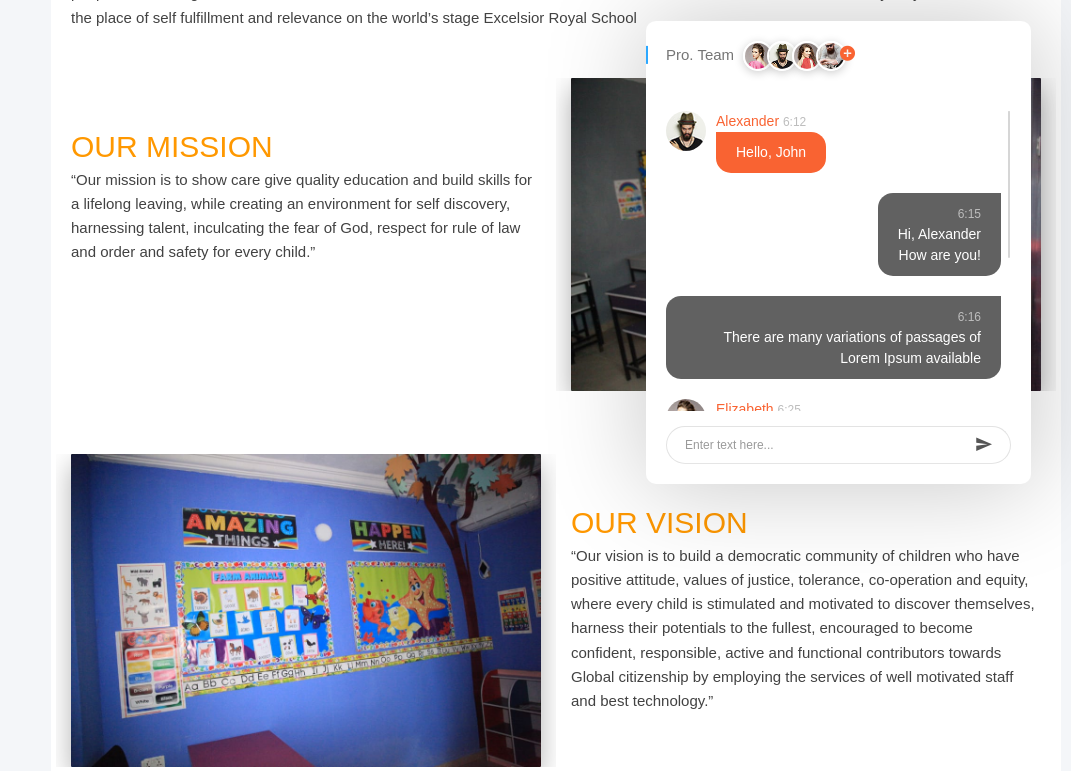
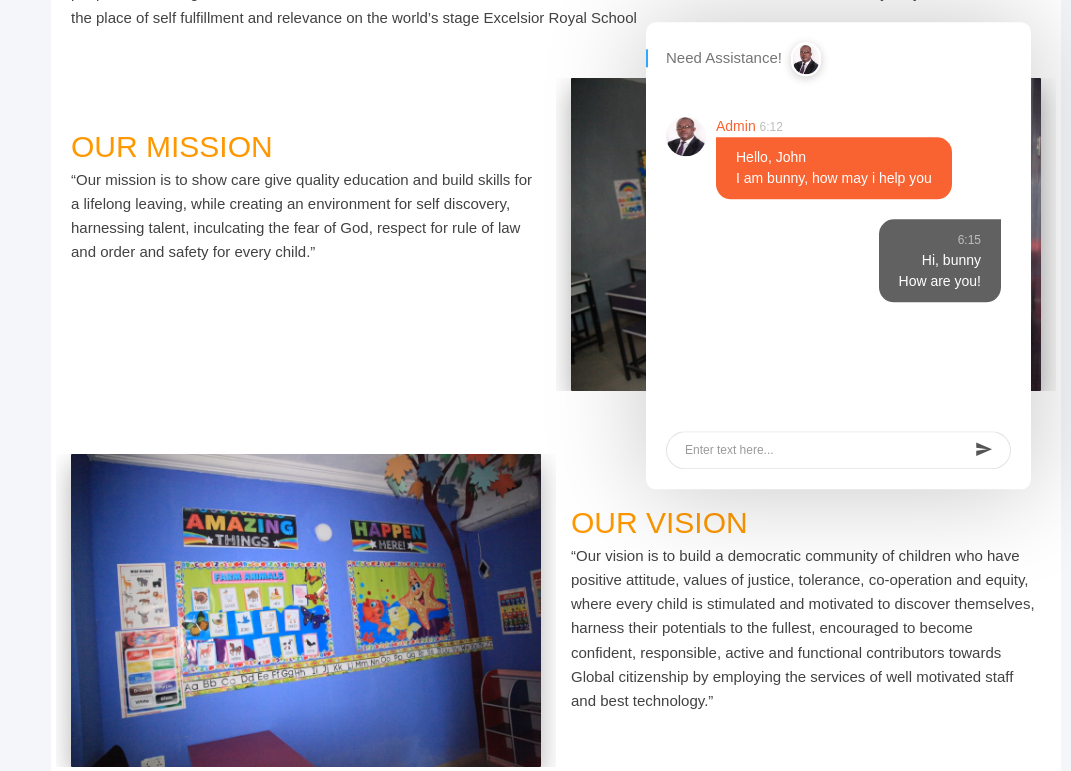
Before and after one commit to mhista/excelsior-admin, a Django app: page /about/ in a window 1280 px wide. Shown: the part 878-1649 px from the top of the page, without its empty margins (209-1280 px from the left). Run offline with Django 3.2, Linux system fonts and the light colour scheme; some libraries are stand-ins or nearby versions.

```diff
--- a/templates/base.html
+++ b/templates/base.html
@@ -46,49 +46,27 @@
     <div class="card">
         <div class="header">
             <ul class="list-unstyled team-info margin-0">
-                <li class="m-r-15"><h2>Pro. Team</h2></li>
+                <li class="m-r-15"><h2>Need Assistance!</h2></li>
                 <li>
-                    <img src= {%  static "assets/images/xs/avatar2.jpg" %} alt="Avatar">
+                    <img src= {%  static "assets/images/school/sir.jpeg" %} alt="Avatar">
                 </li>
-                <li>
-                    <img src= {%  static "assets/images/xs/avatar3.jpg" %} alt="Avatar">
-                </li>
-                <li>
-                    <img src= {%  static "assets/images/xs/avatar4.jpg" %} alt="Avatar">
-                </li>
-                <li>
-                    <img src= {%  static "assets/images/xs/avatar6.jpg" %} alt="Avatar">
-                </li>
-                <li>
-                    <a href="javascript:void(0);" title="Add Member"><i class="zmdi zmdi-plus-circle"></i></a>
-                </li>
+
             </ul>
         </div>
         <div class="body">
             <div class="chat-widget">
             <ul class="chat-scroll-list clearfix">
                 <li class="left float-left">
-                    <img src= {%  static "assets/images/xs/avatar3.jpg" %} class="rounded-circle" alt="">
+                    <img src= {%  static "assets/images/school/sir.jpeg" %} class="rounded-circle" alt="">
                     <div class="chat-info">
-                        <a class="name" href="javascript:void(0);">Alexander</a>
+                        <a class="name" href="javascript:void(0);">Admin</a>
                         <span class="datetime">6:12</span>
-                        <span class="message">Hello, John </span>
+                        <span class="message">Hello, John <br>I am bunny, how may i help you</span>
+
                     </div>
                 </li>
                 <li class="right">
-                    <div class="chat-info"><span class="datetime">6:15</span> <span class="message">Hi, Alexander<br> How are you!</span> </div>
-                </li>
-                <li class="right">
-                    <div class="chat-info"><span class="datetime">6:16</span> <span class="message">There are many variations of passages of Lorem Ipsum available</span> </div>
-                </li>
-                <li class="left float-left"> <img src= {%  static "assets/images/xs/avatar2.jpg" %} class="rounded-circle" alt="">
-                    <div class="chat-info"> <a class="name" href="javascript:void(0);">Elizabeth</a> <span class="datetime">6:25</span> <span class="message">Hi, Alexander,<br> John <br> What are you doing?</span> </div>
-                </li>
-                <li class="left float-left"> <img src= {%  static "assets/images/xs/avatar1.jpg" %} class="rounded-circle" alt="">
-                    <div class="chat-info"> <a class="name" href="javascript:void(0);">Michael</a> <span class="datetime">6:28</span> <span class="message">I would love to join the team.</span> </div>
-                </li>
-                    <li class="right">
-                    <div class="chat-info"><span class="datetime">7:02</span> <span class="message">Hello, <br>Michael</span> </div>
+                    <div class="chat-info"><span class="datetime">6:15</span> <span class="message">Hi, bunny<br> How are you!</span> </div>
                 </li>
             </ul>
             </div>
--- a/templates/navbar.html
+++ b/templates/navbar.html
@@ -31,7 +31,7 @@
         <li class="float-right">
             <a href="#" class="mega-menu" data-close="true" style="font-size
             :large; font-weight:bolder;"><i class="zmdi zmdi-phone active"></i></a>
-            <a href="#" class="mega-menu" data-close="true" style="font-size
+            <a href="https://web.facebook.com/excelsiorroyalschools" class="mega-menu" data-close="true" style="font-size
             :large; font-weight:bolder;"><i class="zmdi zmdi-facebook"></i></a>
             <a href="#" class="mega-menu" data-close="true" style="font-size
             :large; font-weight:bolder;"><i class="zmdi zmdi-twitter"></i></a>
```
Also changed, not shown: templates/index-2.html (+6 -6 lines).
